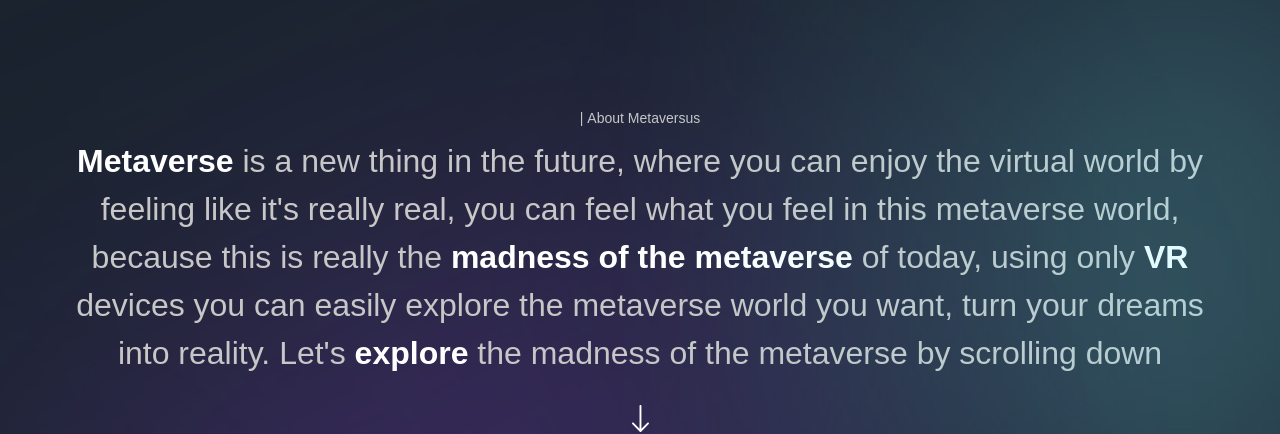
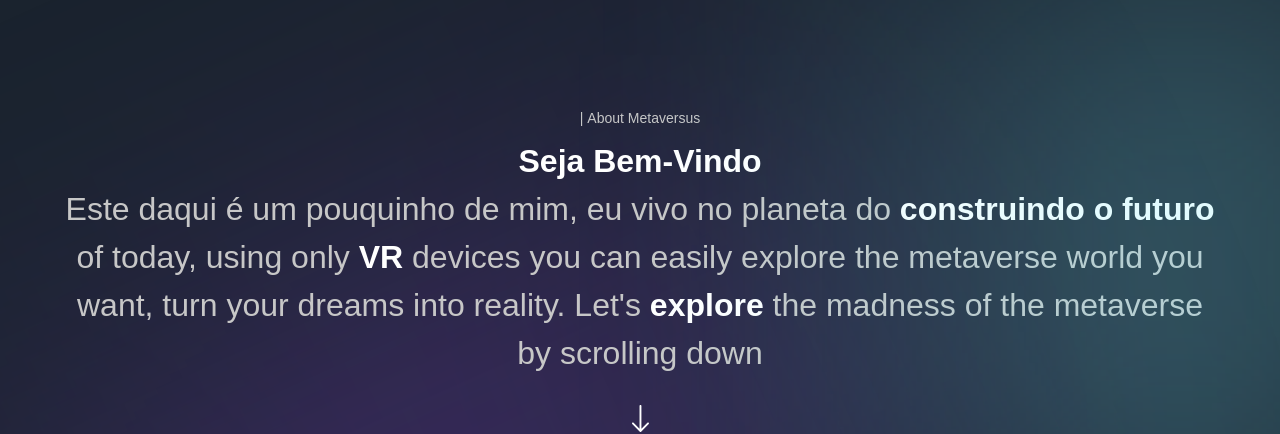
Before and after one commit to fabioNog/personal_presentation, a Next.js app: page / in a window 1280 px wide. Shown: the part 1060-1494 px from the top of the page. Built offline with nearby package versions, Linux system fonts and the light colour scheme; a web font is replaced by a local one.

Commit message:
update my description

```diff
--- a/sections/About.jsx
+++ b/sections/About.jsx
@@ -22,12 +22,10 @@ const About = () => (
         variants={fadeIn('up', 'tween', 0.2, 1)}
         className="mt-[8px] font-normal sm:text-[32px] text-[20px] text-center text-secondary-white"
       >
-        <span className="font-extrabold text-white">Metaverse</span> is a new
-        thing in the future, where you can enjoy the virtual world by feeling
-        like it's really real, you can feel what you feel in this metaverse
-        world, because this is really the{' '}
+        <span className="font-extrabold text-white">Seja Bem-Vindo</span>
+         <br></br>Este daqui é um pouquinho de mim, eu vivo no planeta do {' '}
         <span className="font-extrabold text-white">
-          madness of the metaverse
+        construindo o futuro
         </span>{' '}
         of today, using only{' '}
         <span className="font-extrabold text-white">VR</span> devices you can
```
